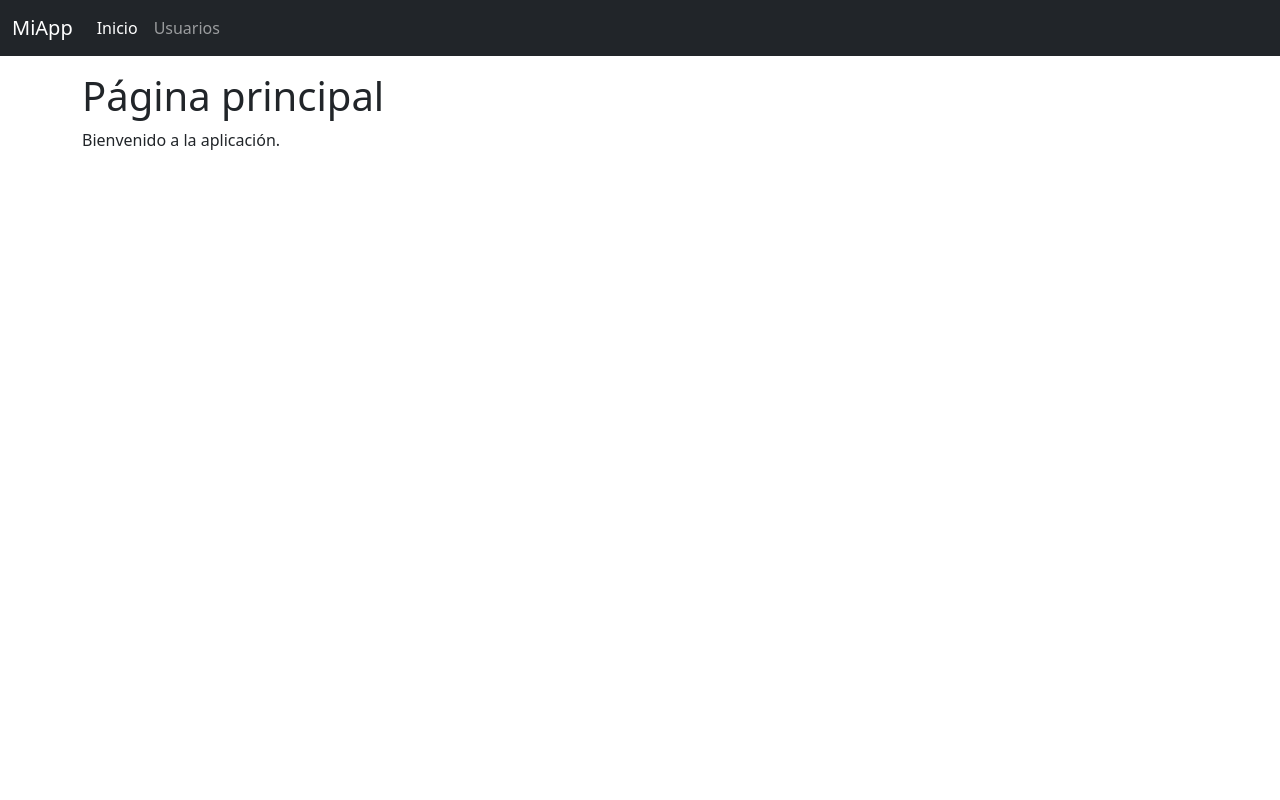
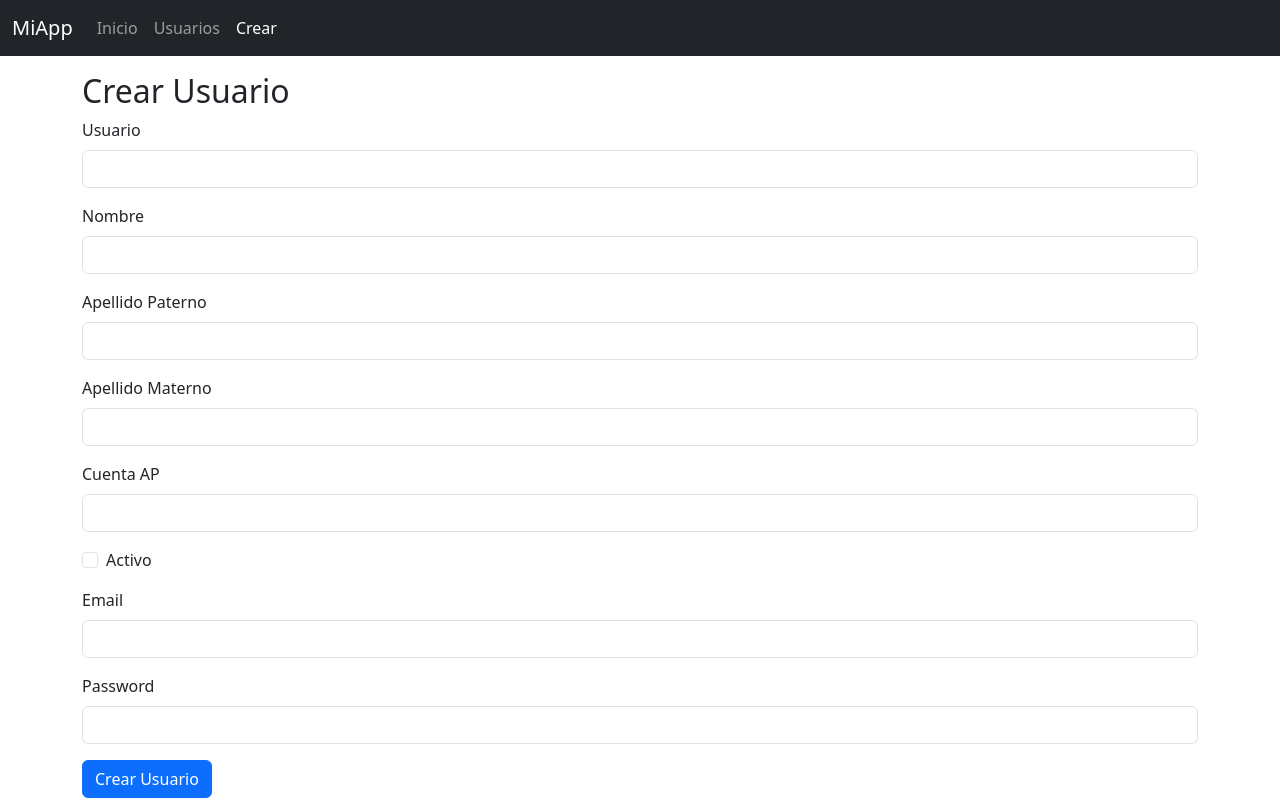
Before and after one commit to ing-antoniomz/angular, an Angular app: page /usuarios/crear in a window 1280 px wide. Before the commit this address led to /. Built offline with nearby package versions, Linux system fonts and the light colour scheme.

Commit message:
crear usuarios form

```diff
--- a/src/app/app.html
+++ b/src/app/app.html
@@ -18,8 +18,13 @@
           </a>
         </li>
         <li class="nav-item">
-          <a class="nav-link" routerLink="/usuarios" routerLinkActive="active">
+          <a class="nav-link" routerLink="/usuarios" routerLinkActive="active" [routerLinkActiveOptions]="{ exact: true }">
             Usuarios
+          </a>
+        </li>
+        <li class="nav-item">
+          <a class="nav-link" routerLink="/usuarios/crear" routerLinkActive="active" [routerLinkActiveOptions]="{ exact: true }">
+            Crear
           </a>
         </li>
       </ul>
--- a/src/app/app.routes.ts
+++ b/src/app/app.routes.ts
@@ -8,10 +8,20 @@ export const routes: Routes = [
   },
   {
     path: 'usuarios',
-    loadComponent: () =>
-      import('./pages/usuarios/usuarios').then(
-        (m) => m.Usuarios
-      ),
+    children: [
+      {
+        path: '',
+        loadComponent: () =>
+          import('./pages/usuarios/usuarios').then((m) => m.Usuarios),
+      },
+      {
+        path: 'crear',
+        loadComponent: () =>
+          import('./pages/usuarios-create/usuarios-create').then(
+            (m) => m.UsuariosCreate
+          ),
+      }
+    ]
   },
-  { path: '**', redirectTo: '' },
+  { path: '**', redirectTo: '' }
 ];
--- /dev/null
+++ b/src/app/pages/usuarios-create/usuarios-create.html
@@ -0,0 +1,51 @@
+<h2>Crear Usuario</h2>
+
+<div *ngIf="mensaje.length" class="alert alert-info">
+  <ul>
+    <li *ngFor="let msg of mensaje">{{ msg }}</li>
+  </ul>
+</div>
+
+<form (ngSubmit)="crearUsuario()">
+  <div class="mb-3">
+    <label class="form-label">Usuario</label>
+    <input type="text" [(ngModel)]="user" name="user" class="form-control" required />
+  </div>
+
+  <div class="mb-3">
+    <label class="form-label">Nombre</label>
+    <input type="text" [(ngModel)]="nombre" name="nombre" class="form-control" required />
+  </div>
+
+  <div class="mb-3">
+    <label class="form-label">Apellido Paterno</label>
+    <input type="text" [(ngModel)]="apellidoPaterno" name="apellidoPaterno" class="form-control" required />
+  </div>
+
+  <div class="mb-3">
+    <label class="form-label">Apellido Materno</label>
+    <input type="text" [(ngModel)]="apellidoMaterno" name="apellidoMaterno" class="form-control" />
+  </div>
+
+  <div class="mb-3">
+    <label class="form-label">Cuenta AP</label>
+    <input type="text" [(ngModel)]="cuentaAp" name="cuentaAp" class="form-control" required />
+  </div>
+
+  <div class="mb-3 form-check">
+    <input type="checkbox" [(ngModel)]="status" name="status" class="form-check-input" id="statusCheck" />
+    <label for="statusCheck" class="form-check-label">Activo</label>
+  </div>
+
+  <div class="mb-3">
+    <label class="form-label">Email</label>
+    <input type="email" [(ngModel)]="email" name="email" class="form-control" required />
+  </div>
+
+  <div class="mb-3">
+    <label class="form-label">Password</label>
+    <input type="password" [(ngModel)]="password" name="password" class="form-control" required />
+  </div>
+
+  <button type="submit" class="btn btn-primary">Crear Usuario</button>
+</form>
--- /dev/null
+++ b/src/app/pages/usuarios-create/usuarios-create.ts
@@ -0,0 +1,62 @@
+import { Component } from '@angular/core';
+import { CommonModule } from '@angular/common';
+import { FormsModule } from '@angular/forms'; // Para ngModel
+import { UsuariosService, User } from '../../services/usuarios.service';
+import { HttpClientModule } from '@angular/common/http';
+import { HttpErrorResponse } from '@angular/common/http';
+
+@Component({
+  selector: 'app-usuarios-create',
+  standalone: true,
+  imports: [CommonModule, FormsModule, HttpClientModule],
+  templateUrl: './usuarios-create.html',
+  styleUrls: ['./usuarios-create.css']
+})
+export class UsuariosCreate {
+  user: string = '';
+  email: string = '';
+  password: string = '';
+  mensaje: string[] = [];
+  nombre: string = '';
+  apellidoPaterno: string = '';
+  apellidoMaterno: string = '';
+  cuentaAp: string = '';
+  status: boolean = false;
+
+  constructor(private usuariosService: UsuariosService) {}
+
+  crearUsuario() {
+    const nuevoUsuario: any = {
+      user: this.user,
+      nombre: this.nombre,
+      apellidoPaterno: this.apellidoPaterno,
+      apellidoMaterno: this.apellidoMaterno,
+      cuentaAp: this.cuentaAp,
+      status: this.status,
+      email: this.email,
+      password: this.password
+    };
+
+    this.usuariosService.createUsuario(nuevoUsuario).subscribe({
+      next: res => {
+        this.mensaje = ['Usuario creado correctamente'];
+        this.user = '';
+        this.nombre = '';
+        this.apellidoPaterno = '';
+        this.apellidoMaterno = '';
+        this.cuentaAp = '';
+        this.status = false;
+        this.email = '';
+        this.password = '';
+      },
+      error: (err: any) => {
+        console.error(err);
+        if (Array.isArray(err.error.message)) {
+          this.mensaje = err.error.message;
+        } else {
+          this.mensaje = [err.error.message || 'Error desconocido'];
+        }
+      }
+    });
+  }
+}
--- a/src/app/services/usuarios.service.ts
+++ b/src/app/services/usuarios.service.ts
@@ -24,4 +24,8 @@ export class UsuariosService {
   getUsuarios(): Observable<User[]> {
     return this.http.get<User[]>(this.apiUrl);
   }
+
+  createUsuario(usuario: Partial<User & { password: string }>) {
+    return this.http.post<User>(this.apiUrl, usuario);
+  }
 }
```
Also changed, not shown: src/app/pages/usuarios-create/usuarios-create.css (added), 1 other file (tests, documents, lock files or other folders).
